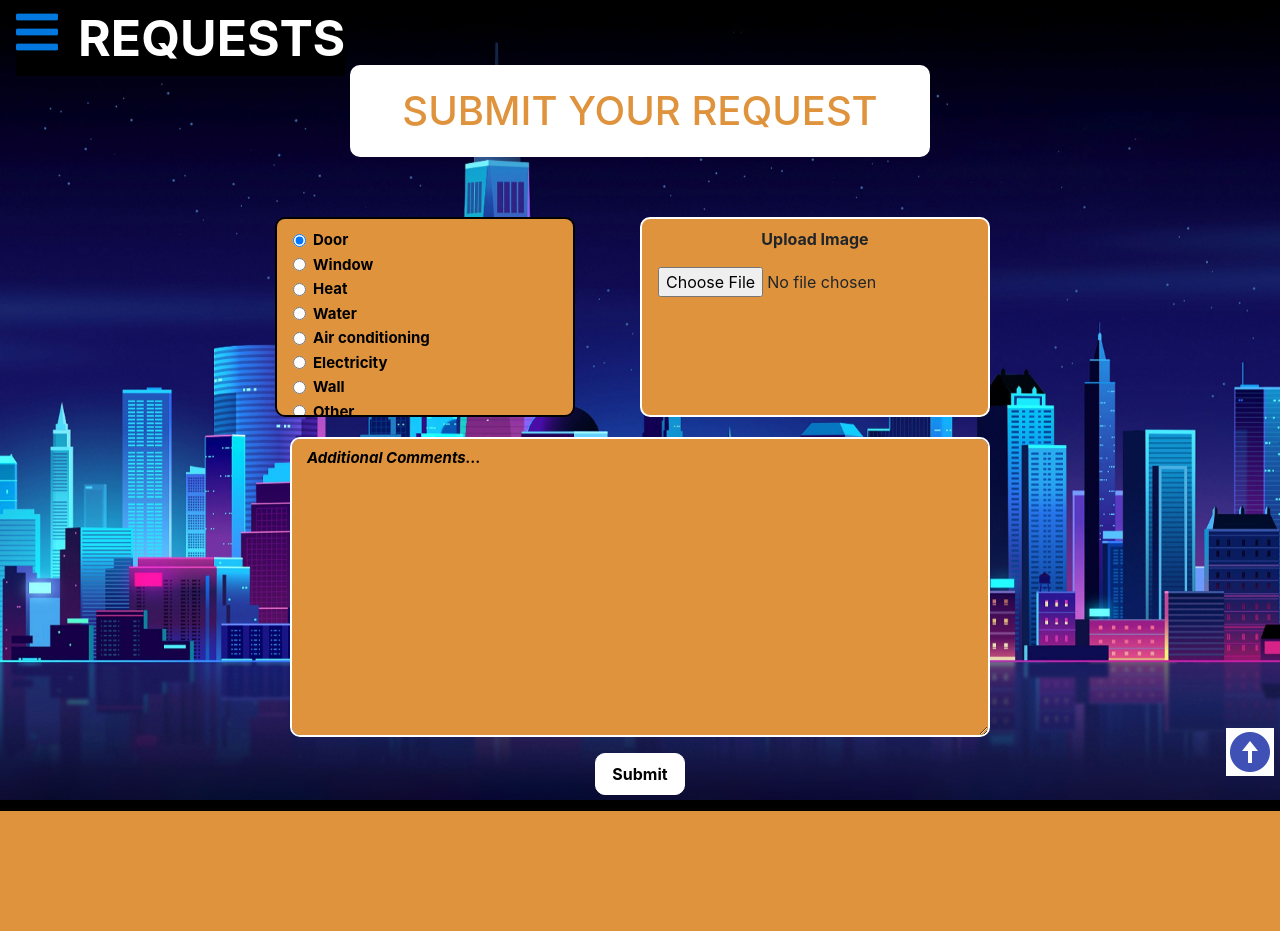
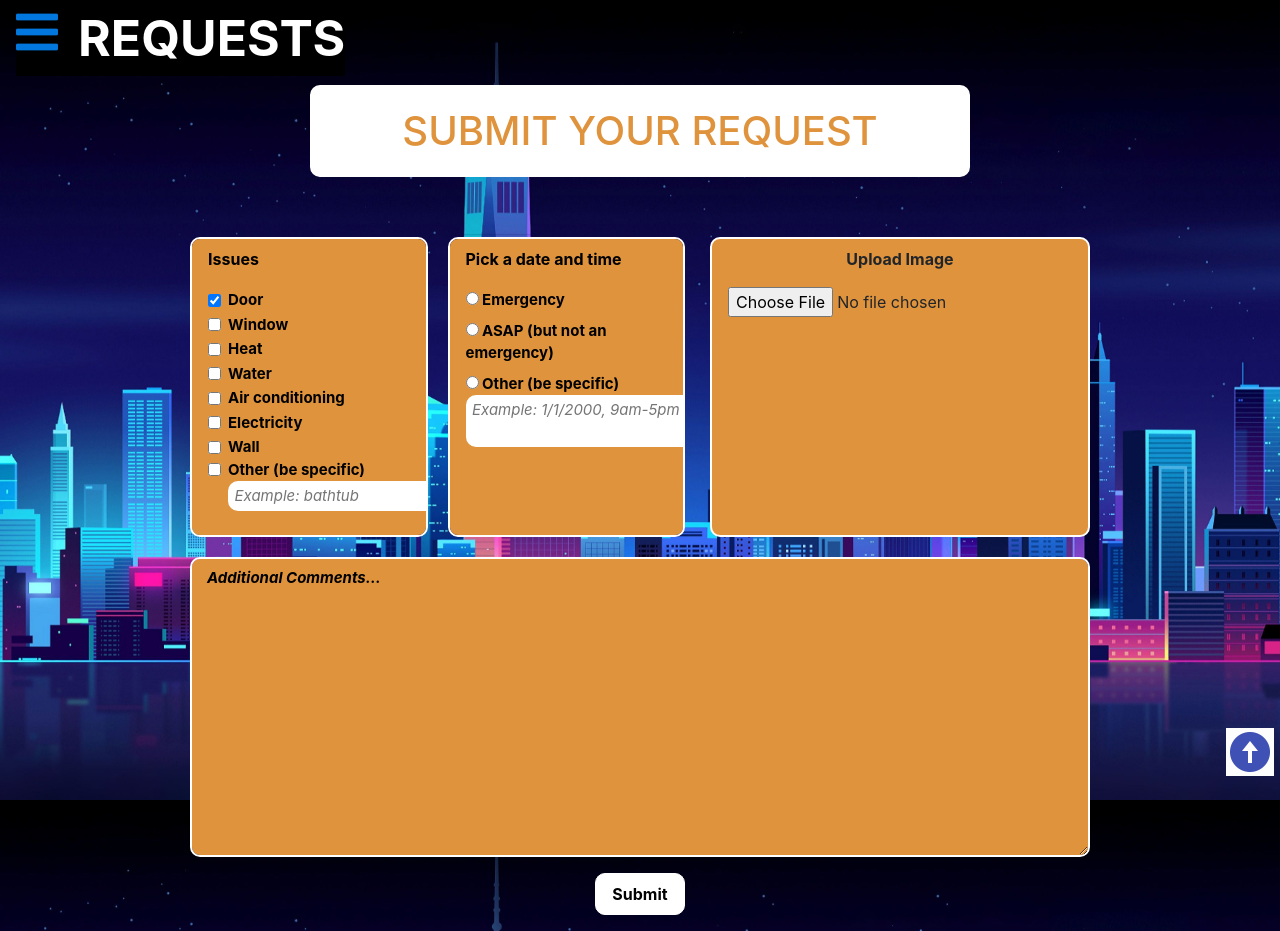
Before and after one commit to Alan-Y62/Capstone_proj, a Node server app: template views/user/u_repair.ejs in a window 1280 px wide. Before the commit the page ends 811 px from the top, so only its background shows below. Run offline with Node 20, Linux system fonts and the light colour scheme; the template is opened without the code that fills it, so the values that code supplies are empty; some libraries are stand-ins or nearby versions.

Commit message:
Add "pick a date" section in the repair request
Add "pick a date" section in the repair request

```diff
--- a/public/css/repair-page.css
+++ b/public/css/repair-page.css
@@ -20,23 +20,26 @@
     font-size: 40px;
     padding-top: 0.5em;
     padding-bottom: 0.5em;
-    margin: 1.5em;
+    margin: 5em 3em 1.5em;
 }
 
 .request .panel {
-  width: 700px;
+  width: 900px;
+  display: flex;
 }
 
 .request .panel .issues {
-    width: 300px;
-    height: 200px;
+  color: #000000;
+    width: 200px;
+    height: 300px;
     text-align: left;
     background-color: #df933d;
     border-style: solid;
-    border-color: black;
+    border-color: #FFFFFF;
     border-width: 2px;
     border-radius: 10px;
     padding: 0.5em 1em;
+    margin-left: 15px;
     overflow: auto;
 }
 
@@ -45,9 +48,58 @@
   font-size: 15px;
 }
 
+.request .issues textarea {
+  border-style: solid;
+  border-color: #FFFFFF;
+  border-width: 2px;
+  border-radius: 10px;
+  padding: 0.1em 0.3em;
+}
+
+.request .issues ::placeholder {
+  vertical-align: top;
+  text-align: left;
+  font-style: italic;
+}
+
+.request .panel .date {
+    color: #000000;
+    width: 150px;
+    height: 300px;
+    text-align: left;
+    background-color: #df933d;
+    border-style: solid;
+    border-color: #FFFFFF;
+    border-width: 2px;
+    border-radius: 10px;
+    padding: 0.5em 1em;
+    margin-left: 20px;
+    margin-right: 10px;
+    overflow: auto;
+}
+
+.request .panel .date .date-check label {
+  color: black;
+  font-size: 15px;
+}
+
+.request .date-check textarea {
+  border-style: solid;
+  border-color: #FFFFFF;
+  border-width: 2px;
+  border-radius: 10px;
+  padding: 0.1em 0.3em;
+}
+
+.request .date-check ::placeholder {
+  vertical-align: top;
+  text-align: left;
+  font-style: italic;
+}
+
 .request .panel .image {
-    width: 600px;
-    height: 200px;
+    width: 800px;
+    height: 300px;
     margin-left: 15px;
     background-color: #df933d;
     border: solid;
@@ -55,10 +107,11 @@
     border-width: 2px;
     border-radius: 10px;
     padding: 0.5em 1em;
+    margin-right: -15px;
 }
 
-.request textarea {
-    width: 700px;
+.request .form-group textarea {
+    width: 900px;
     height: 300px;
 
     background-color: #df933d;
@@ -79,7 +132,7 @@
   color: orange;
 }
 
-.request ::placeholder {
+.request .form-group ::placeholder {
     vertical-align: top;
     text-align: left;
     color: #000000;
--- a/views/user/u_repair.ejs
+++ b/views/user/u_repair.ejs
@@ -1,26 +1,30 @@
 <!DOCTYPE html>
 <html lang="en">
+
 <head>
     <meta charset="UTF-8">
     <meta http-equiv="X-UA-Compatible" content="IE=edge">
     <meta name="viewport" content="width=\, initial-scale=1.0">
     <title>Announcements</title>
-    <link rel="stylesheet" href="https://use.fontawesome.com/releases/v5.6.3/css/all.css" integrity="sha384-UHRtZLI+pbxtHCWp1t77Bi1L4ZtiqrqD80Kn4Z8NTSRyMA2Fd33n5dQ8lWUE00s/" crossorigin="anonymous">
+    <link rel="stylesheet" href="https://use.fontawesome.com/releases/v5.6.3/css/all.css"
+        integrity="sha384-UHRtZLI+pbxtHCWp1t77Bi1L4ZtiqrqD80Kn4Z8NTSRyMA2Fd33n5dQ8lWUE00s/" crossorigin="anonymous">
 
     <!-- <link rel="stylesheet" href="https://unpkg.com/dropzone@5/dist/min/dropzone.min.css" type="text/css" /> -->
 
-    <link rel="stylesheet" href="https://maxcdn.bootstrapcdn.com/bootstrap/4.0.0/css/bootstrap.min.css" integrity="sha384-Gn5384xqQ1aoWXA+058RXPxPg6fy4IWvTNh0E263XmFcJlSAwiGgFAW/dAiS6JXm" crossorigin="anonymous">
-    <link href="/public/css/background.css" type="text/css" rel="stylesheet"/>
-    <link href="/public/css/navbar.css" type="text/css" rel="stylesheet"/>
-    <link href="/public/css/a_announcements.css" type="text/css" rel="stylesheet"/>
-    <link href="/public/css/repair-page.css" type="text/css" rel="stylesheet"/>
-    <link href="/public/css/upArrow.css" type="text/css" rel="stylesheet"/>
+    <link rel="stylesheet" href="https://maxcdn.bootstrapcdn.com/bootstrap/4.0.0/css/bootstrap.min.css"
+        integrity="sha384-Gn5384xqQ1aoWXA+058RXPxPg6fy4IWvTNh0E263XmFcJlSAwiGgFAW/dAiS6JXm" crossorigin="anonymous">
+    <link href="/public/css/background.css" type="text/css" rel="stylesheet" />
+    <link href="/public/css/navbar.css" type="text/css" rel="stylesheet" />
+    <link href="/public/css/a_announcements.css" type="text/css" rel="stylesheet" />
+    <link href="/public/css/repair-page.css" type="text/css" rel="stylesheet" />
+    <link href="/public/css/upArrow.css" type="text/css" rel="stylesheet" />
 
 </head>
+
 <body>
     <nav class="navbar news">
         <div class="bnn">
-            <div onclick="openSide()" >
+            <div onclick="openSide()">
                 <i class="fa fa-bars fa-3x"></i>
             </div>
             <h1 class="Header">REQUESTS </h1>
@@ -48,58 +52,88 @@
         <form action="/user/<%= building_id %>/requests" method="POST" enctype="multipart/form-data">
             <div class="panel row">
                 <div class="issues col" id="issue">
+                    <p>Issues</p>
                     <div class="form-check">
                         <label class="form-check-label" for="Door">
-                        <input class="form-check-input" type="radio" name="issue" id="Door" value="Door" checked>
+                            <input class="form-check-input" type="checkbox" name="issue" id="Door" value="Door" checked>
                             Door
                         </label>
                     </div>
                     <div class="form-check">
                         <label class="form-check-label" for="Window">
-                            <input class="form-check-input" type="radio" name="issue" id="Window" value="Window">
+                            <input class="form-check-input" type="checkbox" name="issue" id="Window" value="Window">
                             Window
                         </label>
                     </div>
                     <div class="form-check">
                         <label class="form-check-label" for="Heat">
-                        <input class="form-check-input" type="radio" name="issue" id="Heat" value="Heat">
+                            <input class="form-check-input" type="checkbox" name="issue" id="Heat" value="Heat">
                             Heat
                         </label>
                     </div>
                     <div class="form-check">
                         <label class="form-check-label" for="Water">
-                        <input class="form-check-input" type="radio" name="issue" id="Water" value="Water">
+                            <input class="form-check-input" type="checkbox" name="issue" id="Water" value="Water">
                             Water
                         </label>
                     </div>
                     <div class="form-check">
                         <label class="form-check-label" for="air_conditioning">
-                        <input class="form-check-input" type="radio" name="issue" id="air_conditioning" value="Air conditioning">
+                            <input class="form-check-input" type="checkbox" name="issue" id="air_conditioning"
+                                value="Air conditioning">
                             Air conditioning
                         </label>
                     </div>
                     <div class="form-check">
                         <label class="form-check-label" for="Electricity">
-                        <input class="form-check-input" type="radio" name="issue" id="Electricity" value="Electricity">
+                            <input class="form-check-input" type="checkbox" name="issue" id="Electricity"
+                                value="Electricity">
                             Electricity
                         </label>
                     </div>
                     <div class="form-check">
                         <label class="form-check-label" for="Wall">
-                        <input class="form-check-input" type="radio" name="issue" id="Wall" value="Wall">
+                            <input class="form-check-input" type="checkbox" name="issue" id="Wall" value="Wall">
                             Wall
                         </label>
                     </div>
                     <div class="form-check">
                         <label class="form-check-label" for="Other">
-                        <input class="form-check-input" type="radio" name="issue" id="Other" value="Other">
-                        Other
+                            <input class="form-check-input" type="checkbox" name="issue" id="Other" value="Other">
+                            Other (be specific)
+                            <textarea class="date-control" names="dates" id="dates" cols="20" rows="1"
+                                placeholder="Example: bathtub"></textarea>
+                        </label>
+                    </div>
+                </div>
+                <div class="date col">
+                    <p>Pick a date and time</p>
+                    <div class="date-check">
+                        <label class="date-check-label" for="Emergency">
+                            <input class="date-check-input" type="radio" name="issue" id="Emergency" value="Emergency">
+                            Emergency
+                        </label>
+                    </div>
+
+                    <div class="date-check">
+                        <label class="date-check-label" for="ASAP">
+                            <input class="date-check-input" type="radio" name="issue" id="ASAP" value="ASAP">
+                            ASAP (but not an emergency)
+                        </label>
+                    </div>
+
+                    <div class="date-check">
+                        <label class="date-check-label" for="Other">
+                            <input class="date-check-input" type="radio" name="issue" id="Other" value="Other">
+                            Other (be specific)
+                            <textarea class="date-control" names="dates" id="dates" cols="30" rows="2"
+                                placeholder="Example: 1/1/2000, 9am-5pm"></textarea>
                         </label>
                     </div>
                 </div>
                 <div class="image col">
                     <p>Upload Image</p>
-                    <input type="file" accept="image/*" name="file" id="upload" >
+                    <input type="file" accept="image/*" name="file" id="upload">
 
                     <!-- Placeholder for future drag and drop box; NOT PART OF MVP DEMO! -->
                     <!-- <div class="dropzone" id="imageDragNDrop"></div> -->
@@ -108,7 +142,8 @@
                 </div>
             </div>
             <div class="form-group">
-                <textarea class="form-control" name="comments" id="comments" rows="5" placeholder="Additional Comments..."></textarea>
+                <textarea class="form-control" name="comments" id="comments" rows="5"
+                    placeholder="Additional Comments..."></textarea>
             </div>
             <button type="submit" class="btn">Submit</button>
         </form>
```
Also changed, not shown: views/user/u_history.ejs (+47 -24 lines). Lines whose indentation alone changed are shown as unchanged.
